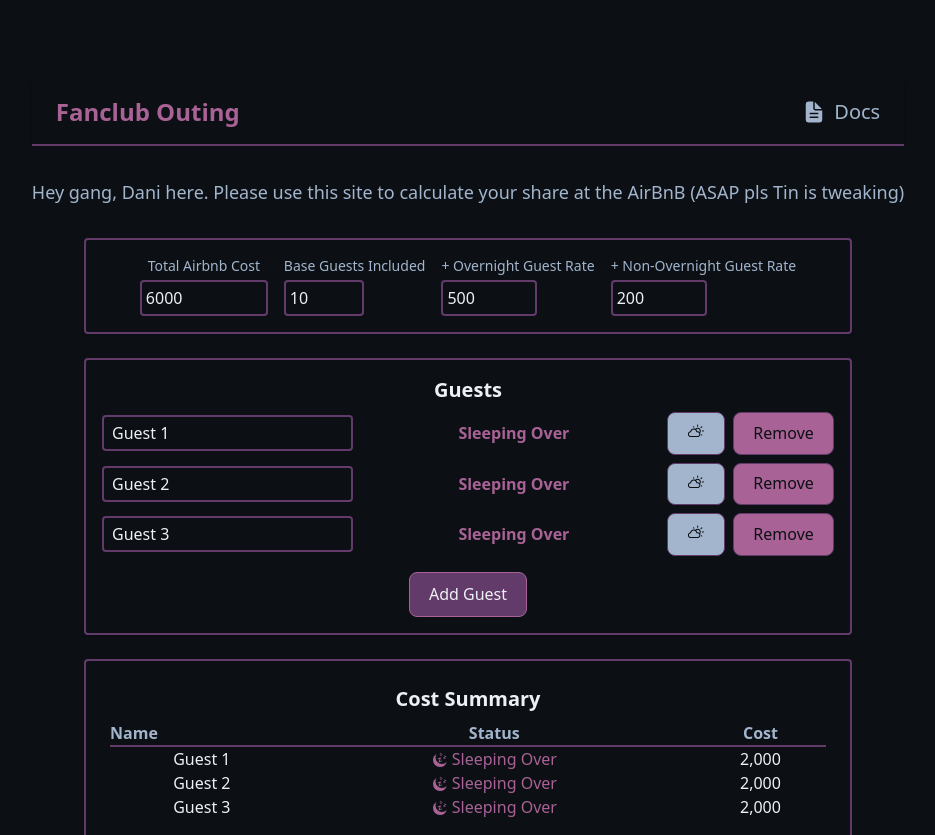
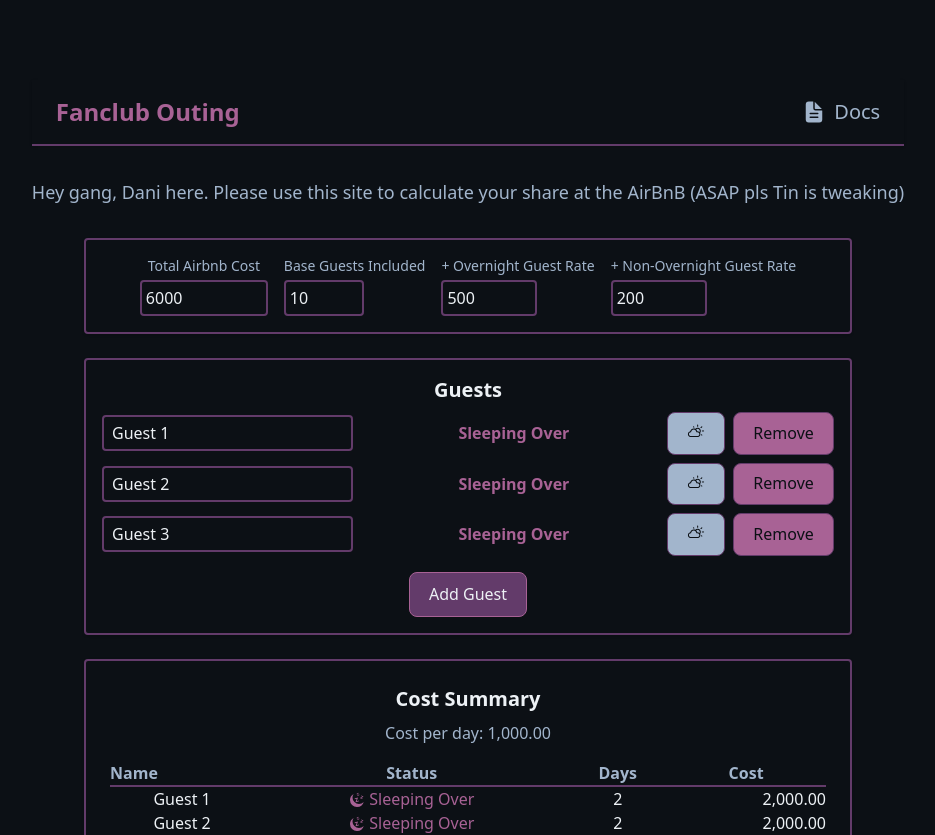
Before and after one commit to daniellalimbag/fanclubouting, a React (Vite) app: page / in a window 1280 px wide. Shown: the top 835 px of the page, without its empty margins (172-1107 px from the left). Built offline with nearby package versions, Linux system fonts and the light colour scheme.

Commit message:
fixed calculation function

```diff
--- a/src/App.jsx
+++ b/src/App.jsx
@@ -103,22 +103,19 @@
 
   // Calculate costs
   const overnightCount = guests.filter((g) => g.overnight).length
-  const nonOvernightCount = guests.length - overnightCount
+  const dayStayCount = guests.length - overnightCount
 
-  // Calculate base cost per overnight guest
-  // Overnight guests pay 2x non-overnight guests
-  // Let x = non-overnight cost, 2x = overnight cost
-  // total = (overnightCount * 2x) + (nonOvernightCount * x)
-  // x = total / (overnightCount*2 + nonOvernightCount)
-  const denominator = overnightCount * 2 + nonOvernightCount
-  const basePerUnit = denominator > 0 ? totalCost / denominator : 0
-  const overnightCost = Math.round(basePerUnit * 2)
-  const nonOvernightCost = Math.round(basePerUnit)
+  // Calculate total days (overnight = 2 days, day stay = 1 day)
+  const totalDays = (overnightCount * 2) + dayStayCount
 
-  // Add extra charges for additional guests
-  const extraOvernight = Math.max(overnightCount - baseGuests, 0) * overnightRate
-  const extraNonOvernight = nonOvernightCount * nonOvernightRate
-  const totalCollected = overnightCount * overnightCost + nonOvernightCount * nonOvernightCost + extraOvernight + extraNonOvernight
+  // Cost per day is simply total cost divided by total days
+  const costPerDay = totalDays > 0 ? totalCost / totalDays : 0
+
+  // Each person pays based on their days (2 for overnight, 1 for day stay)
+  const guestCosts = guests.map(g => costPerDay * (g.overnight ? 2 : 1));
+
+  // Total collected should exactly match the total cost
+  const totalCollected = guestCosts.reduce((a, b) => a + b, 0);
 
   return (
     <div style={{ background: 'var(--color-background)', color: 'var(--color-text)' }} className="min-h-screen p-4 mt-8">
@@ -146,9 +143,9 @@
         />
         <CostSummary
           guests={guests}
-          overnightCost={overnightCost + (overnightCount > baseGuests ? overnightRate : 0)}
-          nonOvernightCost={nonOvernightCost + nonOvernightRate}
+          guestCosts={guestCosts}
           totalCost={totalCollected}
+          costPerDay={costPerDay}
         />
         <div className="flex justify-center mt-8 mb-4">
           <button
--- a/src/components/CostSummary.jsx
+++ b/src/components/CostSummary.jsx
@@ -2,36 +2,43 @@
 import { GiNightSleep } from "react-icons/gi";
 import { WiDayCloudy } from "react-icons/wi";
 
-const CostSummary = ({ guests, overnightCost, nonOvernightCost, totalCost }) => {
+const CostSummary = ({ guests, guestCosts, totalCost, costPerDay }) => {
   return (
     <div style={{ background: 'var(--color-background)', color: 'var(--color-text)', borderColor: 'var(--color-secondary)' }} className="p-6 rounded shadow border-2 max-w-3xl w-full mx-auto">
       <h2 style={{ color: 'var(--color-text)' }} className="text-xl font-semibold mb-2">Cost Summary</h2>
+      <div style={{ color: 'var(--color-primary)' }} className="mb-4">
+        Cost per day: {costPerDay.toLocaleString(undefined, { maximumFractionDigits: 2, minimumFractionDigits: 2 })}
+      </div>
       <div className="overflow-x-auto">
         <table className="w-full mb-4 min-w-[350px]">
           <thead>
             <tr>
               <th style={{ color: 'var(--color-primary)', borderBottom: '2px solid var(--color-secondary)' }} className="text-left">Name</th>
               <th style={{ color: 'var(--color-primary)', borderBottom: '2px solid var(--color-secondary)' }}>Status</th>
+              <th style={{ color: 'var(--color-primary)', borderBottom: '2px solid var(--color-secondary)' }}>Days</th>
               <th style={{ color: 'var(--color-primary)', borderBottom: '2px solid var(--color-secondary)' }}>Cost</th>
             </tr>
           </thead>
           <tbody>
-            {guests.map((guest) => (
+            {guests.map((guest, idx) => (
               <tr key={guest.id}>
                 <td style={{ color: 'var(--color-text)' }}>{guest.name}</td>
                 <td style={{ color: guest.overnight ? 'var(--color-accent)' : 'var(--color-primary)' }}>
                   {guest.overnight ? <GiNightSleep size={16} style={{ display: 'inline', verticalAlign: 'middle' }} /> : <WiDayCloudy size={18} style={{ display: 'inline', verticalAlign: 'middle' }} />}
                   {guest.overnight ? ' Sleeping Over' : ' Day Stay'}
                 </td>
-                <td style={{ color: 'var(--color-text)' }}>
-                  {guest.overnight ? overnightCost.toLocaleString() : nonOvernightCost.toLocaleString()}
+                <td style={{ color: 'var(--color-text)', textAlign: 'center' }}>
+                  {guest.overnight ? '2' : '1'}
+                </td>
+                <td style={{ color: 'var(--color-text)', textAlign: 'right' }}>
+                  {guestCosts ? guestCosts[idx].toLocaleString(undefined, { maximumFractionDigits: 2, minimumFractionDigits: 2 }) : ''}
                 </td>
               </tr>
             ))}
           </tbody>
         </table>
       </div>
-      <div style={{ color: 'var(--color-accent)' }} className="font-bold">Total Collected: {totalCost.toLocaleString()}</div>
+      <div style={{ color: 'var(--color-accent)' }} className="font-bold">Total Collected: {totalCost.toLocaleString(undefined, { maximumFractionDigits: 2, minimumFractionDigits: 2 })}</div>
     </div>
   );
 };
```
